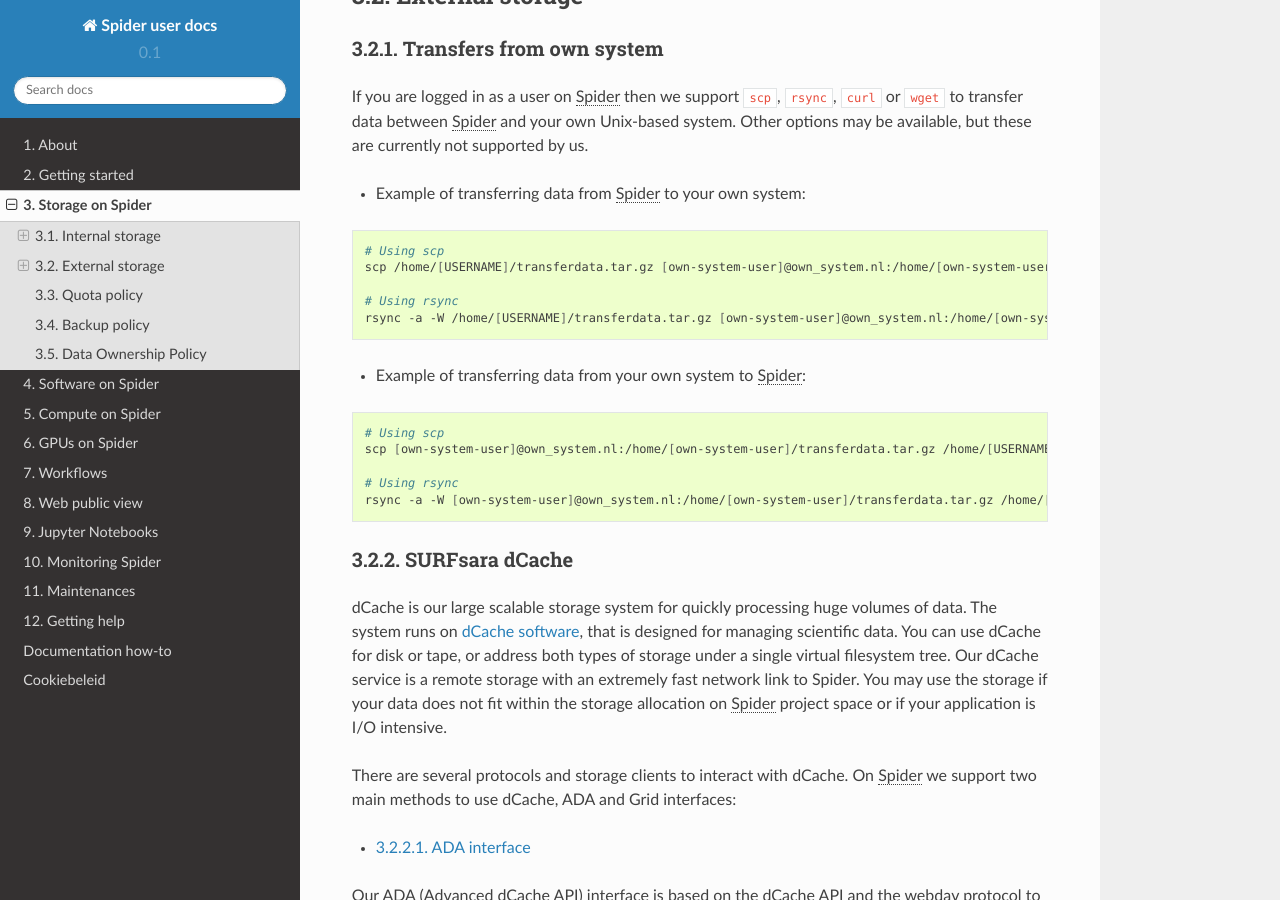
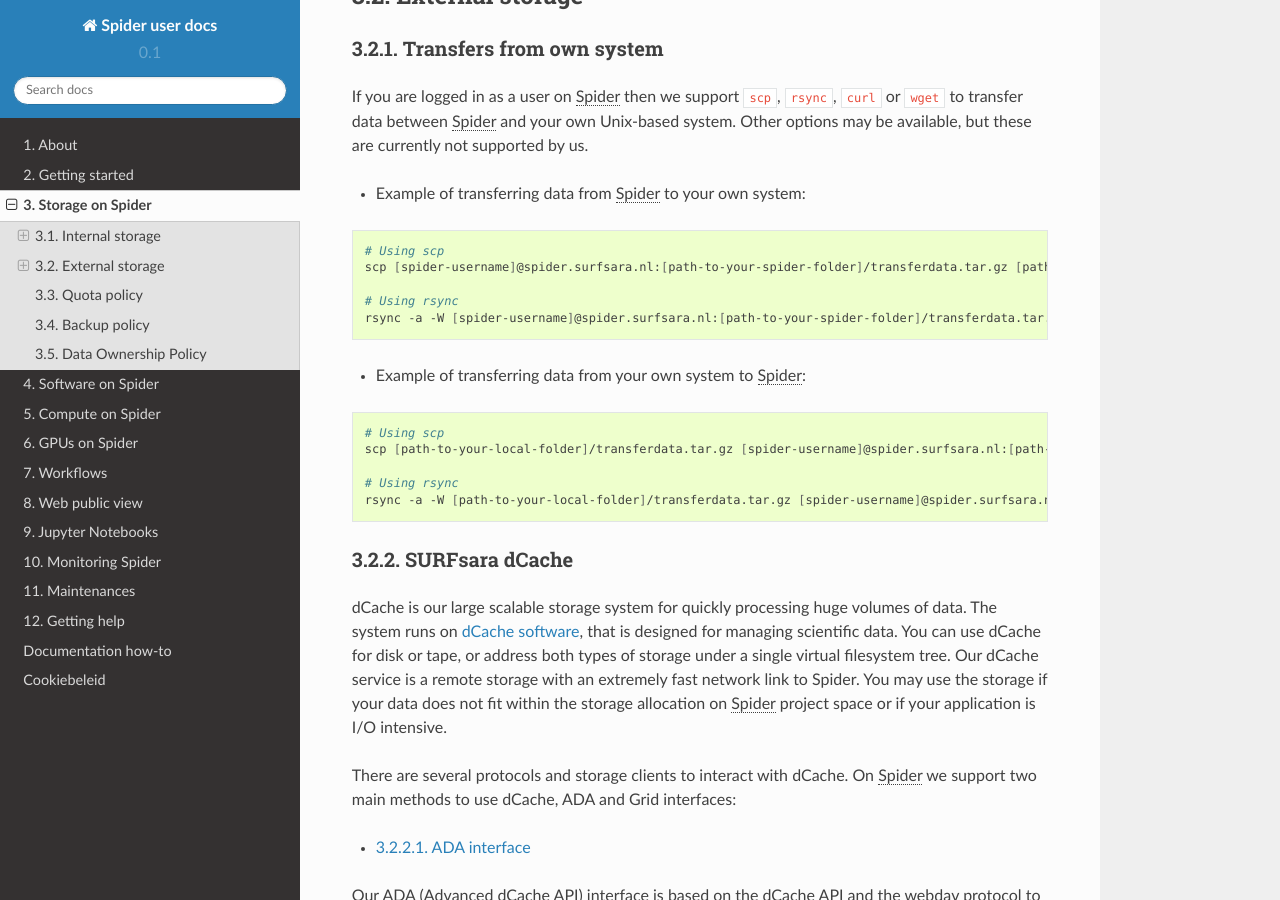
Before and after one commit to sara-nl/spiderdocs, a Sphinx documentation site: the page built from source/Pages/storage_on_spider.rst, in a window 1280 px wide and 900 px high, scrolled down 2351 px. Built offline with Sphinx 7.4.7 and the Read the Docs theme 2.0.0, drawn with Linux system fonts in a browser that asks for light colours.

Commit message:
Update storage_on_spider.rst

```diff
--- a/source/Pages/storage_on_spider.rst
+++ b/source/Pages/storage_on_spider.rst
@@ -149,20 +149,21 @@
 .. code-block:: bash
 
    # Using scp
-   scp /home/[USERNAME]/transferdata.tar.gz [own-system-user]@own_system.nl:/home/[own-system-user]/
+   scp [spider-username]@spider.surfsara.nl:[path-to-your-spider-folder]/transferdata.tar.gz [path-to-your-local-folder]/
 
    # Using rsync
-   rsync -a -W /home/[USERNAME]/transferdata.tar.gz [own-system-user]@own_system.nl:/home/[own-system-user]/
+   rsync -a -W [spider-username]@spider.surfsara.nl:[path-to-your-spider-folder]/transferdata.tar.gz [path-to-your-local-folder]/
 
 * Example of transferring data from your own system to :abbr:`Spider (Symbiotic Platform(s) for Interoperable Data Extraction and Redistribution)`:
 
 .. code-block:: bash
 
    # Using scp
-   scp [own-system-user]@own_system.nl:/home/[own-system-user]/transferdata.tar.gz /home/[USERNAME]/
+   scp [path-to-your-local-folder]/transferdata.tar.gz [spider-username]@spider.surfsara.nl:[path-to-your-spider-folder]/
 
    # Using rsync
-   rsync -a -W [own-system-user]@own_system.nl:/home/[own-system-user]/transferdata.tar.gz /home/[USERNAME]/
+   rsync -a -W [path-to-your-local-folder]/transferdata.tar.gz [spider-username]@spider.surfsara.nl:[path-to-your-spider-folder]/
+
 
 .. _using-dcache:
 
```
